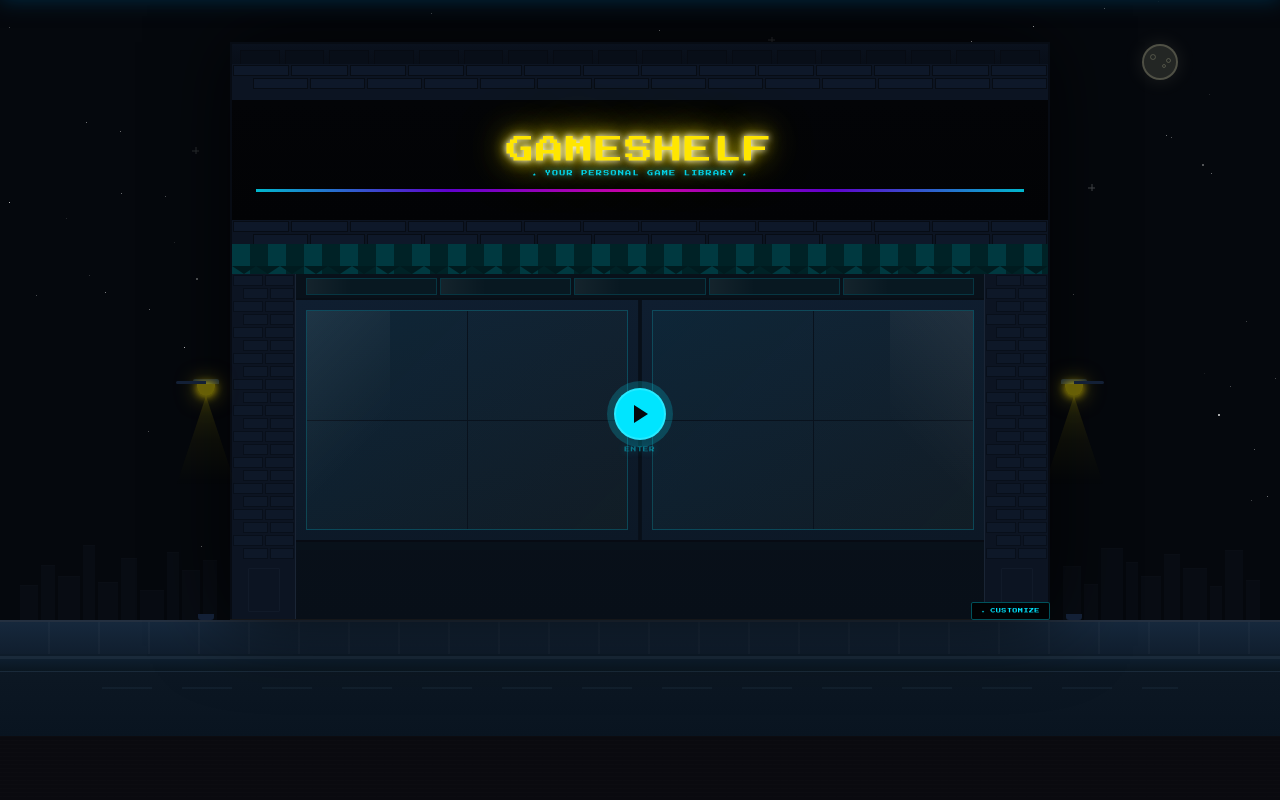
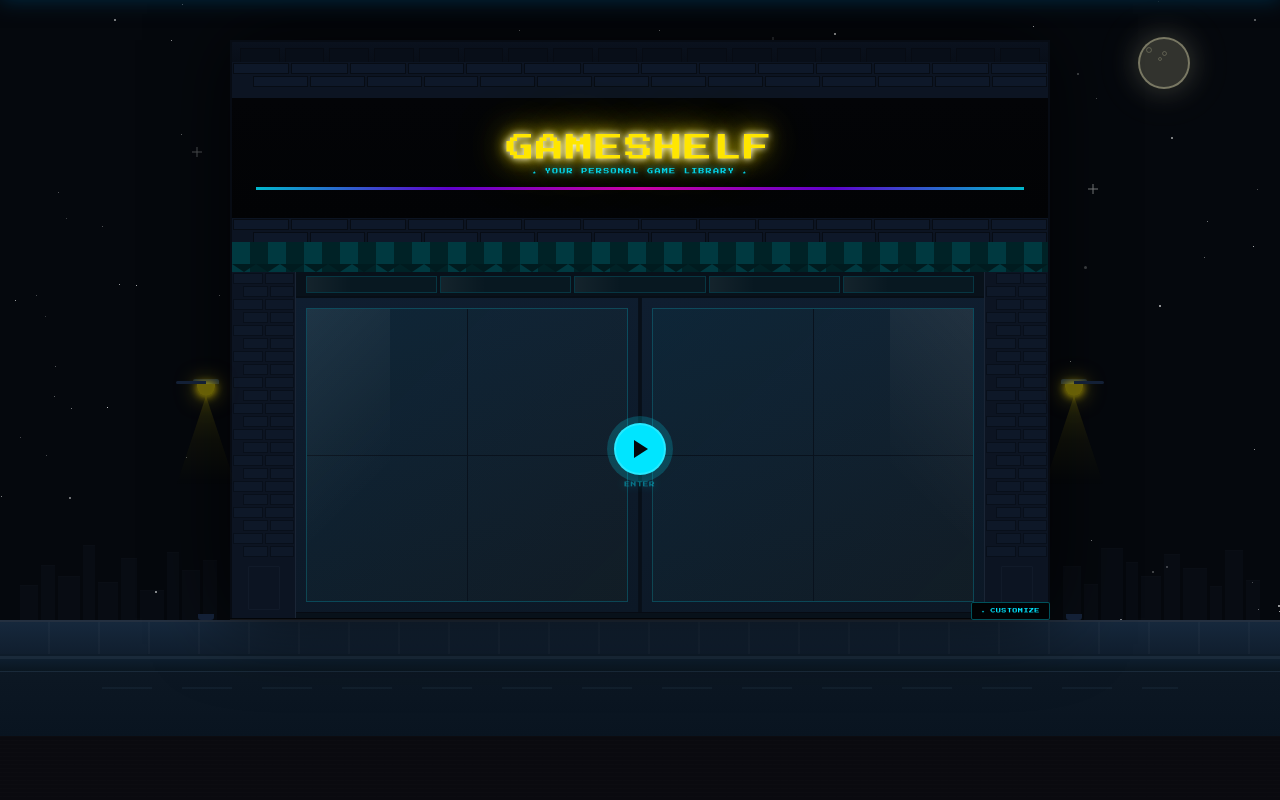
Before and after one commit to Nikki-asu/GameShelf, a Flask app: page / in a window 1280 px wide. Shown: the part 64-864 px from the top of the page. Run offline with Flask 3, Linux system fonts and the light colour scheme.

Commit message:
Update index.html
 fixing door length increasing stars

```diff
--- a/templates/index.html
+++ b/templates/index.html
@@ -271,7 +271,7 @@
   width: min(820px, 86vw);
   display: flex;
   flex-direction: column;
-  margin-bottom: 116px;
+  margin-bottom: 118px;
   flex-shrink: 0;
   /* subtle drop shadow so building lifts off bg */
   filter: drop-shadow(0 0 40px rgba(0,0,0,0.8));
@@ -380,6 +380,7 @@
   flex: 1;
   display: flex;
   flex-direction: column;
+  min-height: 0;
 }
 
 .sf-transom {
@@ -401,7 +402,7 @@
   background: linear-gradient(90deg, rgba(255,255,255,0.05), transparent);
 }
 
-.sf-doors-row { height: 240px; position: relative; overflow: hidden; }
+.sf-doors-row { height: 240px; position: relative; overflow: hidden; flex: 1; }
 
 .sf-interior {
   position: absolute; inset: 0; z-index: 1;
@@ -423,8 +424,8 @@
 }
 .sf-dest:hover { background: rgba(255,255,255,0.05); text-decoration: none; }
 .sf-dest-icon { font-size: 20px; line-height: 1; }
-.sf-dest-name { font-size: clamp(6px, 0.9vw, 8px); text-align: center; letter-spacing: 0.05em; }
-.sf-dest-desc { font-size: clamp(7px, 0.8vw, 9px); font-family: 'Barlow Condensed', sans-serif; text-align: center; line-height: 1.6; color: #4a6070; letter-spacing: 0.05em; font-weight: 600; }
+.sf-dest-name { font-size: clamp(9px, 1.2vw, 13px); text-align: center; letter-spacing: 0.06em; margin-bottom: 4px; }
+.sf-dest-desc { font-size: clamp(9px, 1vw, 12px); font-family: 'Barlow Condensed', sans-serif; text-align: center; line-height: 1.5; color: #4a6a80; letter-spacing: 0.06em; font-weight: 600; }
 .sf-vdivider { width: 1px; height: 55px; flex-shrink: 0; opacity: 0.2; }
 
 .sf-door {
@@ -475,9 +476,9 @@
 @keyframes sfBlink { 0%,100% { opacity:1; } 50% { opacity:0.35; } }
 
 .sf-door-bot {
-  height: 10px;
+  height: 6px;
   background: var(--sf-transom-bg, #06101c);
-  border-top: 2px solid var(--sf-door-border, #2a3a50);
+  border-top: 1px solid var(--sf-door-border, #2a3a50);
 }
 
 /* ─── SIDEWALK & STREET ──────────────────────────────── */
@@ -644,17 +645,17 @@
     var s = document.getElementById('sfStars'); s.innerHTML = '';
 
     // Regular stars - more of them, spread across full height
-    for(var i=0;i<90;i++){
+    for(var i=0;i<120;i++){
       var el = document.createElement('div');
-      var sz = Math.random()<0.15 ? 2 : 1;
+      var sz = Math.random()<0.1 ? 3 : Math.random()<0.3 ? 2 : 1;
       var twinkle = Math.random() > 0.7;
-      el.style.cssText = 'position:absolute;width:'+sz+'px;height:'+sz+'px;background:#fff;border-radius:50%;top:'+Math.random()*85+'%;left:'+Math.random()*100+'%;opacity:'+(0.1+Math.random()*0.5)+(twinkle?';animation:sfBlink '+(2+Math.random()*3).toFixed(1)+'s ease-in-out infinite':'');
+      el.style.cssText = 'position:absolute;width:'+sz+'px;height:'+sz+'px;background:#fff;border-radius:50%;top:'+Math.random()*85+'%;left:'+Math.random()*100+'%;opacity:'+(0.2+Math.random()*0.7)+(twinkle?';animation:sfBlink '+(2+Math.random()*3).toFixed(1)+'s ease-in-out infinite':'');
       s.appendChild(el);
     }
 
     // Pixel art moon - top right area
     var moon = document.createElement('div');
-    moon.style.cssText = 'position:absolute;top:6%;right:8%;width:36px;height:36px;border-radius:50%;background:rgba(255,248,200,0.12);border:2px solid rgba(255,248,200,0.2);box-shadow:0 0 20px rgba(255,248,200,0.1)';
+    moon.style.cssText = 'position:absolute;top:5%;right:7%;width:52px;height:52px;border-radius:50%;background:rgba(255,248,200,0.18);border:2px solid rgba(255,248,200,0.35);box-shadow:0 0 30px rgba(255,248,200,0.2),0 0 60px rgba(255,248,200,0.08)';
     s.appendChild(moon);
     // moon crater dots
     for(var c=0;c<3;c++){
@@ -681,16 +682,16 @@
 
     // Pixel shooting star
     var ss = document.createElement('div');
-    ss.style.cssText = 'position:absolute;top:'+(5+Math.random()*20)+'%;left:'+(30+Math.random()*30)+'%;width:40px;height:1px;background:linear-gradient(90deg,transparent,rgba(255,255,255,0.6));transform:rotate(-20deg);opacity:0.4';
+    ss.style.cssText = 'position:absolute;top:'+(5+Math.random()*20)+'%;left:'+(20+Math.random()*40)+'%;width:80px;height:2px;background:linear-gradient(90deg,transparent,rgba(255,255,255,0.9));transform:rotate(-20deg);opacity:0.7;border-radius:2px';
     s.appendChild(ss);
 
     // Scattered pixel cross/plus stars
     var crossPositions = [[15,20],[45,8],[70,15],[85,25],[25,35],[60,5]];
     crossPositions.forEach(function(pos){
       var cross = document.createElement('div');
-      cross.style.cssText = 'position:absolute;top:'+pos[1]+'%;left:'+pos[0]+'%;opacity:'+(0.15+Math.random()*0.25);
+      cross.style.cssText = 'position:absolute;top:'+pos[1]+'%;left:'+pos[0]+'%;opacity:'+(0.3+Math.random()*0.4);
       cross.innerHTML =
-        '<div style="position:relative;width:7px;height:7px">'+
+        '<div style="position:relative;width:10px;height:10px">'+
           '<div style="position:absolute;top:50%;left:0;right:0;height:1px;background:#fff;transform:translateY(-50%)"></div>'+
           '<div style="position:absolute;left:50%;top:0;bottom:0;width:1px;background:#fff;transform:translateX(-50%)"></div>'+
         '</div>';
```
